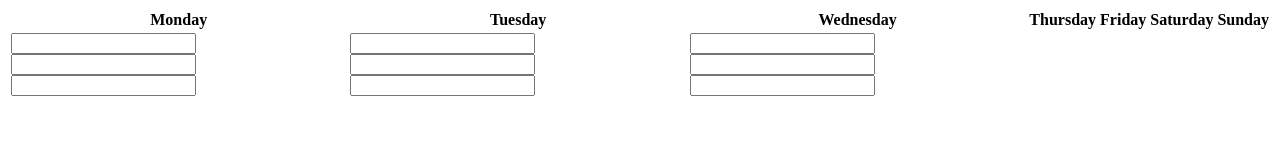
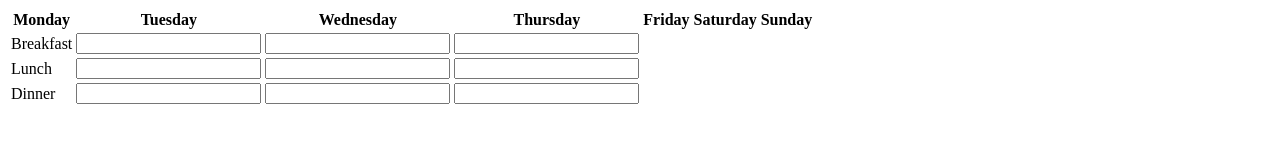
Before and after one commit to bagoldbe/blwplanner, a plain HTML site: page index.html in a window 1280 px wide. Drawn offline with Linux system fonts and the light colour scheme.

Commit message:
Update index.html

```diff
--- a/index.html
+++ b/index.html
@@ -12,21 +12,22 @@
   </thead>
   <tbody>
     <tr>
-      <td>
-        <input type="text" name="breakfast1" />
-        <input type="text" name="breakfast2" />
-        <input type="text" name="breakfast3" />
-      </td>
-      <td>
-        <input type="text" name="lunch1" />
-        <input type="text" name="lunch2" />
-        <input type="text" name="lunch3" />
-      </td>
-      <td>
-        <input type="text" name="dinner1" />
-        <input type="text" name="dinner2" />
-        <input type="text" name="dinner3" />
-      </td>
+      <td>Breakfast</td>
+      <td><input type="text" name="breakfast1" /></td>
+      <td><input type="text" name="breakfast2" /></td>
+      <td><input type="text" name="breakfast3" /></td>
+    </tr>
+    <tr>
+      <td>Lunch</td>
+      <td><input type="text" name="lunch1" /></td>
+      <td><input type="text" name="lunch2" /></td>
+      <td><input type="text" name="lunch3" /></td>
+    </tr>
+    <tr>
+      <td>Dinner</td>
+      <td><input type="text" name="dinner1" /></td>
+      <td><input type="text" name="dinner2" /></td>
+      <td><input type="text" name="dinner3" /></td>
     </tr>
   </tbody>
 </table>
```
